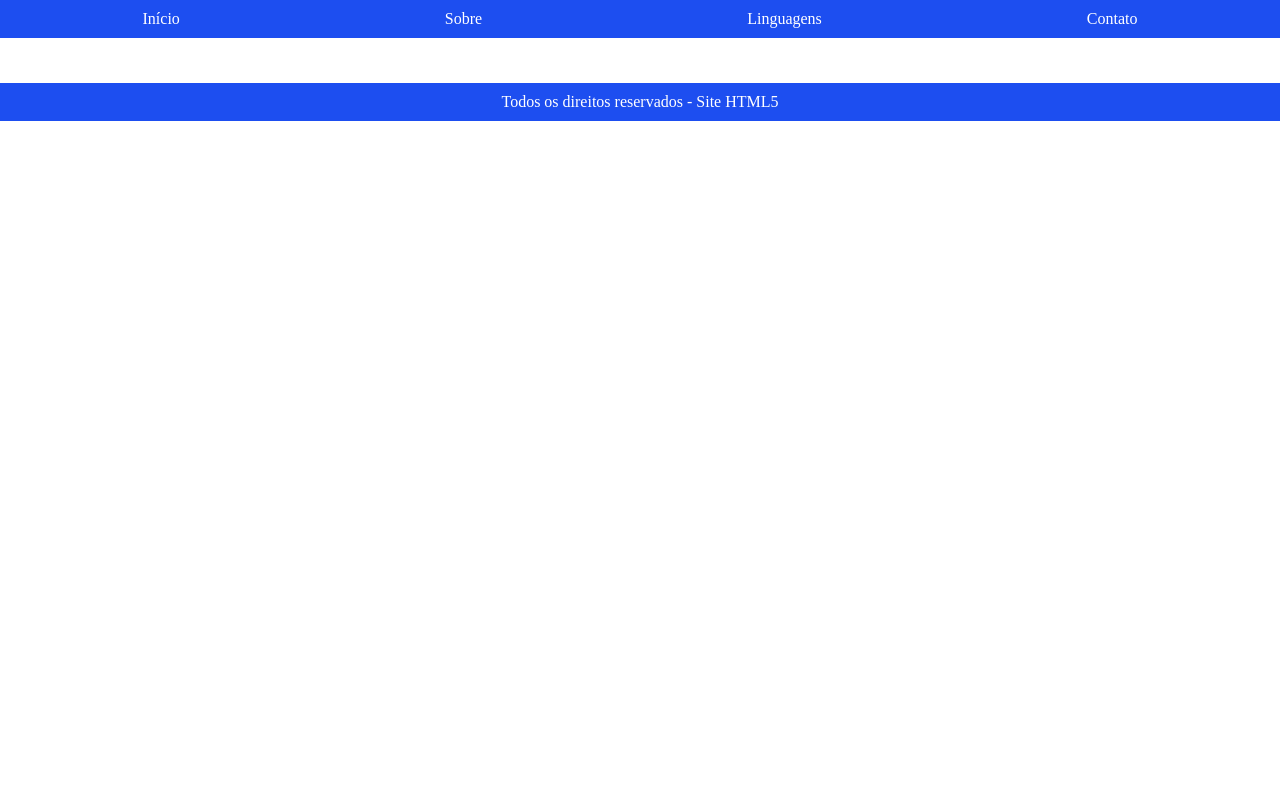
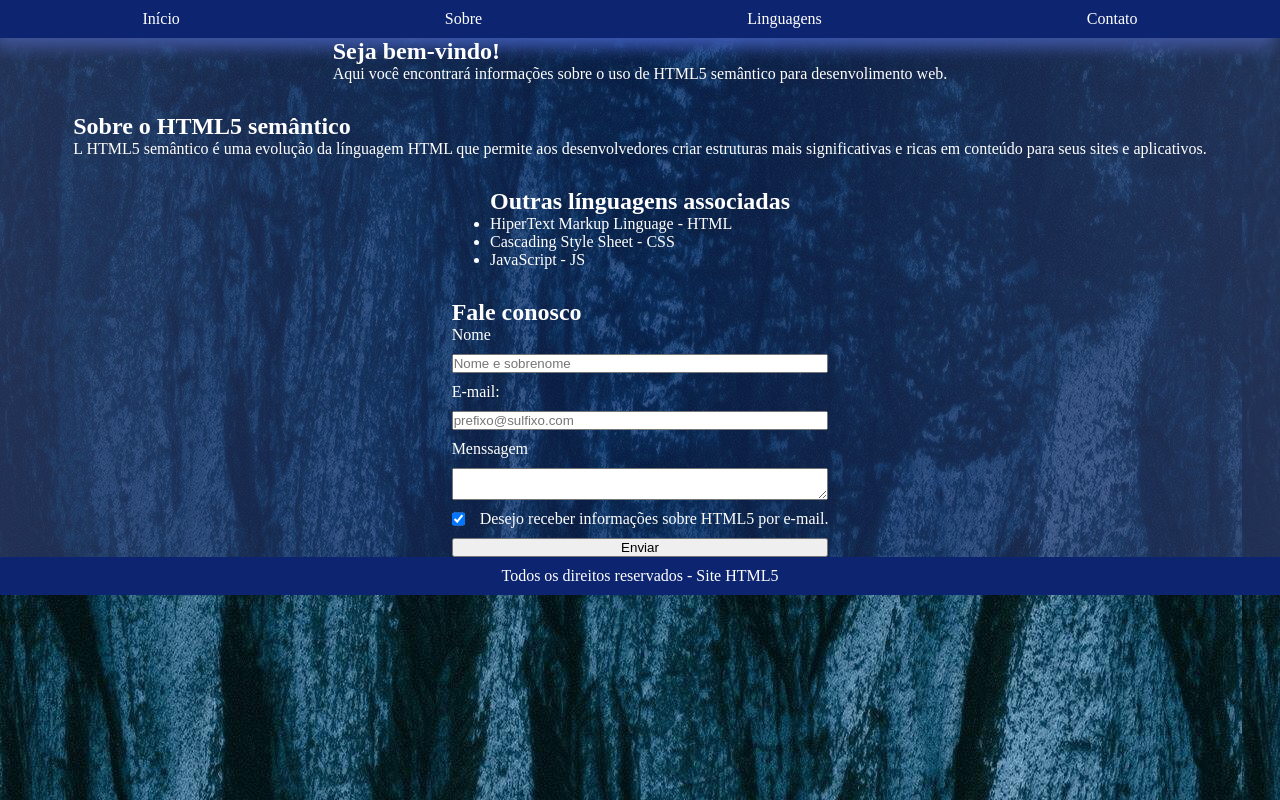
Before and after one commit to LuanaSeres/SquadElite, a plain HTML site: page index.html in a window 1280 px wide. Drawn offline with Linux system fonts and the light colour scheme.

Commit message:
second commit

```diff
--- a/CSS/style.css
+++ b/CSS/style.css
@@ -4,27 +4,58 @@
 }
 
 body{
-    color: white;
+    color: rgb(255, 255, 255);
+    background-image: url(../img/textura.jpg);
+
 }
 
 header{
-    background-color: #1D4EF0;
+    box-shadow: -5px 10px 15px rgb(102, 135, 242);
+    background-color: #0D2570;
     padding: 10px;
     align-items: center;
 }
 
-header ul{
+header li {
+    transition: 0.3s;
+}
+
+header li:hover {
+    font-size: 20px;
+}
+
+header ul {
     display: flex;
     flex-direction: row;
     justify-content: space-around;
     list-style: none;
 }
 
-footer{
+main {
+    background-image: linear-gradient(to right, rgba(47, 62, 112, 0.7), rgba(13, 38, 112, 0.5), rgba(47, 62, 112, 0.7));
+    display: flex;
+    flex-direction: column;
+    gap: 30px;
+    align-items: center;
+}
+
+#contato, form {
+    display: flex;
+    flex-direction: column;
+    gap: 10px;
+}
+
+#contato, div {
+    display: flex;
+    flex-direction: row;
+    gap: 15px;
+}
+
+footer {
     display: flex;
     flex-direction: row;
     justify-content: center;
     align-items: center;
-    background-color: #1D4EF0;
+    background-color: #0D2570;
     padding: 10px;
 }
--- a/index.html
+++ b/index.html
@@ -25,6 +25,40 @@
                 <h1>Seja bem-vindo!</h1>
                 <p>Aqui você encontrará informações sobre o uso de HTML5 semântico para desenvolimento web.</p>
             </section>
+
+            <section id="sobre">
+                <h2>Sobre o HTML5 semântico</h2>
+                <p>L HTML5 semântico é uma evolução da línguagem HTML que permite aos desenvolvedores criar estruturas mais significativas e ricas em conteúdo para seus sites e aplicativos.</p>
+            </section>
+
+            <section id="linguagens">
+                <h2>Outras línguagens associadas</h2>
+                <ul>
+                    <li>HiperText Markup Linguage - HTML</li>
+                    <li>Cascading Style Sheet - CSS</li>
+                    <li>JavaScript - JS</li>
+                </ul>
+            </section>
+
+            <section id="contatos">
+                <h2>Fale conosco</h2>
+                <form>
+                    <label for="nome">Nome</label>
+                    <input type="text" name="nome" id="nome" placeholder="Nome e sobrenome">
+
+                    <label for="email">E-mail:</label>
+                    <input type="email" name="email" id="email" placeholder="prefixo@sulfixo.com">
+
+                    <label for="menssagem">Menssagem</label>
+                    <textarea name="menssagem" id="menssagem"></textarea>
+
+                    <div>
+                        <input type="checkbox" name="checkbox" id="checkbox" checked>
+                        <label for="checkbox">Desejo receber informações sobre HTML5 por e-mail.</label>
+                    </div>
+                    <input id="botao" type="submit" value="Enviar">
+                </form>
+            </section>
         </main>
 
         <footer>
```
Also changed, not shown: img/textura.jpg (added). Lines whose indentation alone changed are shown as unchanged.
